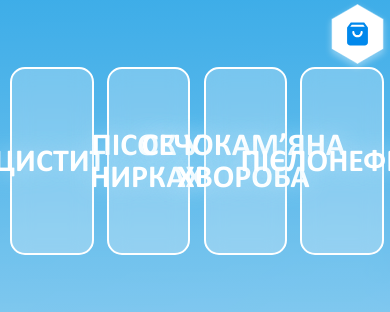
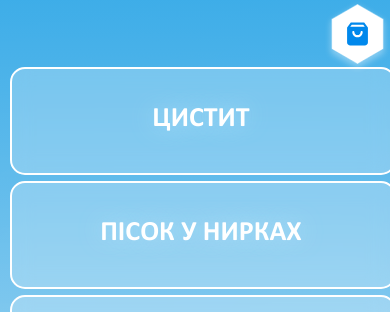
Before and after one commit to v-lavs/ww, a website: page index.html in a window 390 px wide. Shown: the part 729-1041 px from the top of the page. Drawn offline with nearby package versions, Linux system fonts and the light colour scheme.

Commit message:
add card responsive

```diff
--- a/src/js/main.js
+++ b/src/js/main.js
@@ -168,9 +168,14 @@ $(document).ready(function () {
             } else if (isLeft > popoverWidth) {
                 popover.css({left: -(popoverWidth + margin), top: 0});
             } else {
-                popover.css({ top: btnData.height + margin, left: -(btnData.x -popoverWidth -btnData.width - margin)});
+                popover.css({top: btnData.height + margin, left: -(btnData.x - popoverWidth - btnData.width - margin)});
             }
         }
+    });
+
+    $('.diagnoses-list__item').click(function () {
+        $('.diagnoses-list__item').removeClass('active');
+        $(this).addClass('active');
     });
 
 //    HIDE TEXT
--- a/src/scss/layout/sections/section-help.scss
+++ b/src/scss/layout/sections/section-help.scss
@@ -36,7 +36,8 @@
     margin-bottom: 80px;
 
   }
-  @include respond-to($md){
+
+  @include respond-to($md) {
     padding-top: 80px;
   }
 }
@@ -64,7 +65,7 @@
       height: 184px;
       border-radius: 15px;
       border: 2px solid $white;
-      transition:  1s;
+      transition: 1s;
       @extend .frosted;
     }
 
@@ -110,6 +111,7 @@
       &:before {
         height: 100%;
       }
+
       .diagnoses-list__thumb {
         opacity: 1;
       }
@@ -255,15 +257,71 @@
     &__item {
       padding-top: 40px;
       padding-bottom: 50px;
+
       &:hover {
         .text {
           bottom: 55px;
         }
       }
     }
+
     &__title {
       font-size: 32px;
       line-height: 1;
     }
   }
 }
+
+@include respond-to($sm) {
+  .diagnoses-list {
+    flex-wrap: wrap;
+
+    &__title {
+      font-size: 28px;
+
+      .text {
+        position: relative;
+        transform: none;
+        bottom: auto;
+      }
+    }
+
+    &__thumb {
+      height: 0;
+      margin: 0;
+    }
+
+    &__item {
+      padding: 20px 15px;
+      height: 104px;
+      width: 100%;
+      margin-bottom: 10px;
+
+      &:before {
+        height: 100%;
+      }
+
+      &:hover {
+        .wrap-btn {
+          opacity: 0;
+        }
+
+        .text {
+          transform: none;
+          bottom: auto;
+        }
+      }
+
+      &.active {
+        height: auto;
+        .diagnoses-list__thumb {
+          height: 227px;
+        }
+
+        .wrap-btn {
+          opacity: 1;
+        }
+      }
+    }
+  }
+}
```
Also changed, not shown: dist/main.css, dist/main.js.
